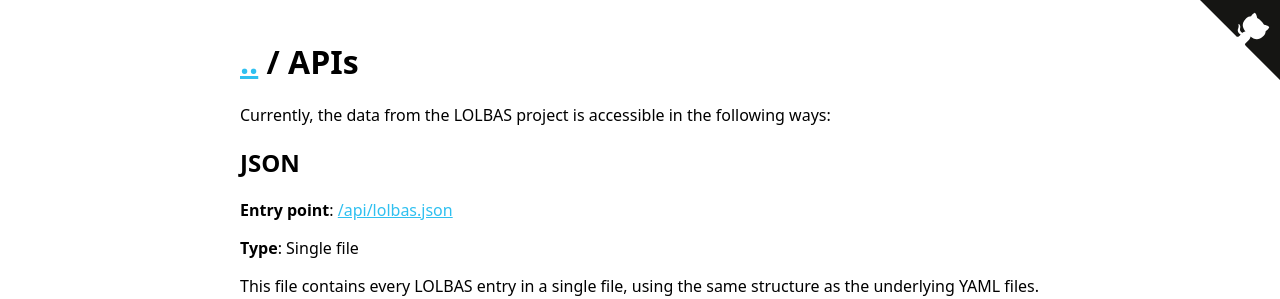
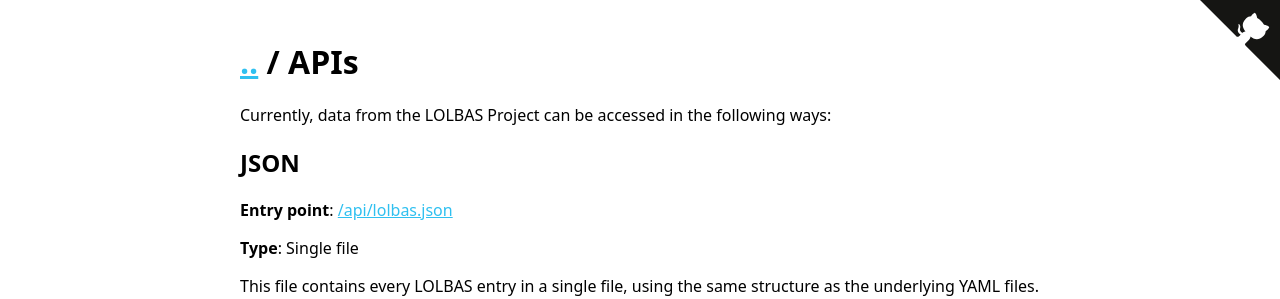
Before and after one commit to LOLBAS-Project/LOLBAS-Project.github.io, a Jekyll site: the page built from api/index.md, in a window 1280 px wide. Shown: the top 299 px of the page. Built offline with Jekyll 4.4.1, drawn with Linux system fonts in a browser that asks for light colours.

Commit message:
Updating description

```diff
--- a/api/index.md
+++ b/api/index.md
@@ -12,7 +12,7 @@
 </script>
 
 
-Currently, the data from the LOLBAS project is accessible in the following ways:
+Currently, data from the LOLBAS Project can be accessed in the following ways:
 
 ## JSON
 **Entry point**: <a href="{{'/api/lolbas.json' | relative_url }}">{{'/api/lolbas.json' | relative_url}}</a>
```
